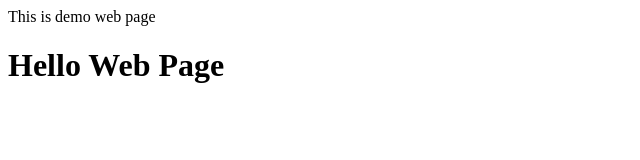
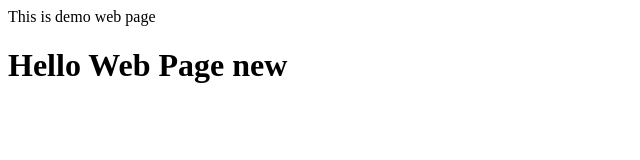
Before and after one commit to abhijasp/demojenkins, a plain HTML site: page index.html in a window 1280 px wide. Shown: the full height of the page, 0-640 px from the left. Drawn offline with Linux system fonts and the light colour scheme.

Commit message:
Update index.html new

```diff
--- a/index.html
+++ b/index.html
@@ -1,6 +1,6 @@
 <html>
   <head>This is demo web page</head>
   <h1>
-      <body>Hello Web Page</body>
+      <body>Hello Web Page new</body>
   </h1>
 </html>
```
